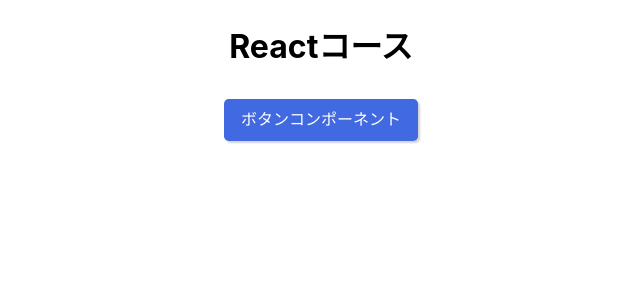
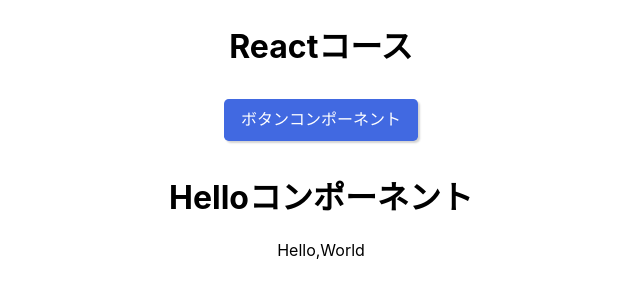
Before and after one commit to mashijifu/react-myapp, a React (Create React App) app: page / in a window 1280 px wide. Shown: the top 300 px of the page, without its empty margins (319-959 px from the left). Built offline with nearby package versions, Linux system fonts and the light colour scheme.

Commit message:
ハローコンポーネントの作成

```diff
--- a/src/App.tsx
+++ b/src/App.tsx
@@ -2,12 +2,14 @@
 import logo from './logo.svg';
 import './App.css';
 import Button from './components/Button';
+import Hello from './components/Hello';
 
 const App: React.FC = () => {
   return (
     <div className="App">
       <h1>Reactコース</h1>
       <Button />
+      <Hello />
     </div>
   );
 }
--- /dev/null
+++ b/src/components/Hello.tsx
@@ -0,0 +1,13 @@
+import React from 'react';
+
+const Hello: React.FC = () => {
+
+  return (
+    <div>
+      <h1>Helloコンポーネント</h1>
+      <p>Hello,World</p>
+    </div>
+  );
+};
+
+export default Hello;
```
